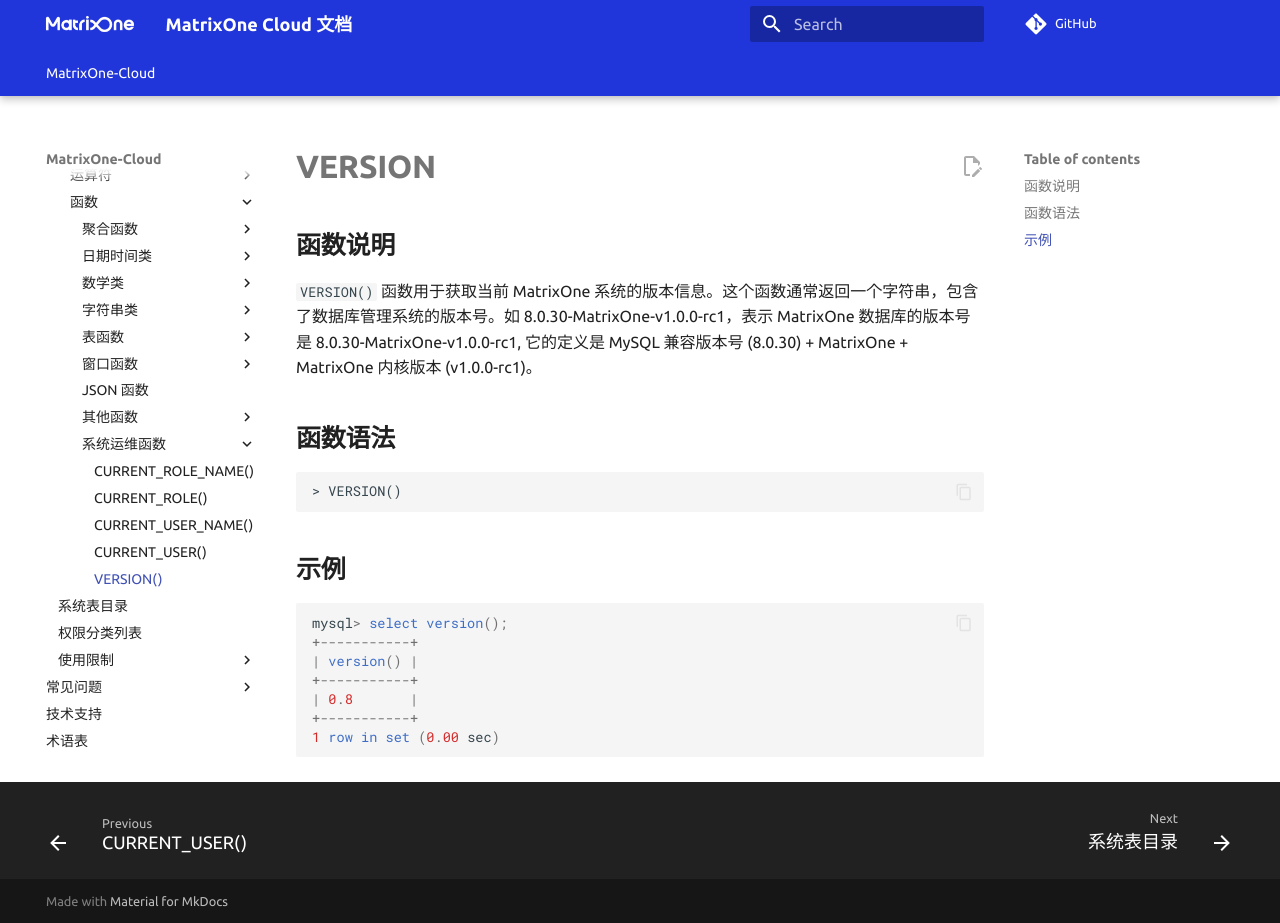
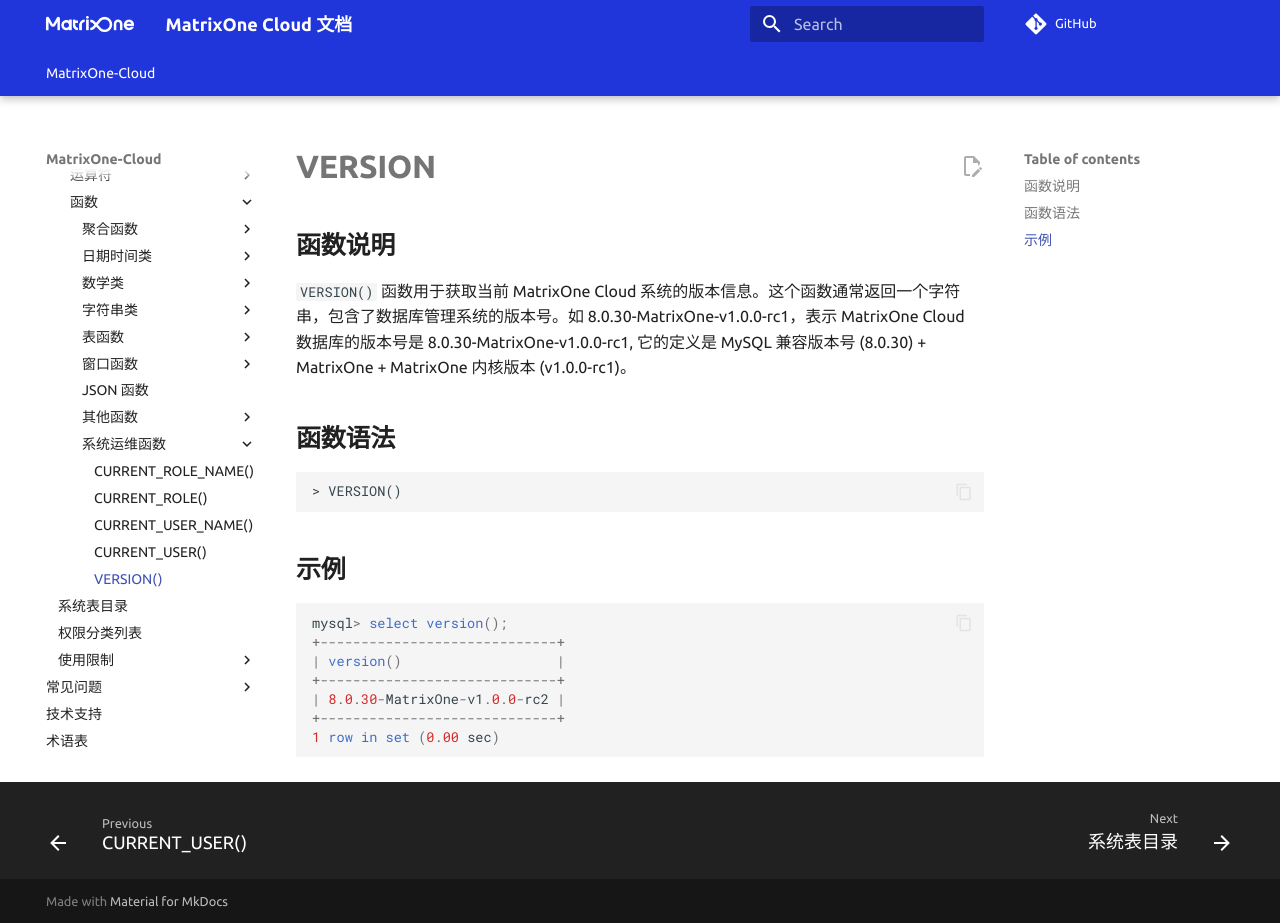
Before and after one commit to yangj1211/moc-docs, an MkDocs documentation site: the page built from docs/MatrixOne-Cloud/Reference/Functions-and-Operators/system-ops/version.md, in a window 1280 px wide and 923 px high. Built offline with MkDocs 1.6.1 and Material for MkDocs 9.7.7, drawn with Linux system fonts in a browser that asks for light colours; comment, search, counter and statistics services are not loaded; the version menu is left out.

Commit message:
Update version.md
Signed-off-by: xuanyiLee <89380523+xuanyiLee@users.noreply.github.com>

````diff
--- a/docs/MatrixOne-Cloud/Reference/Functions-and-Operators/system-ops/version.md
+++ b/docs/MatrixOne-Cloud/Reference/Functions-and-Operators/system-ops/version.md
@@ -2,7 +2,7 @@
 
 ## **函数说明**
 
-`VERSION()` 函数用于获取当前 MatrixOne 系统的版本信息。这个函数通常返回一个字符串，包含了数据库管理系统的版本号。如 8.0.30-MatrixOne-v1.0.0-rc1，表示 MatrixOne 数据库的版本号是 8.0.30-MatrixOne-v1.0.0-rc1, 它的定义是 MySQL 兼容版本号 (8.0.30) + MatrixOne + MatrixOne 内核版本 (v1.0.0-rc1)。
+`VERSION()` 函数用于获取当前 MatrixOne Cloud 系统的版本信息。这个函数通常返回一个字符串，包含了数据库管理系统的版本号。如 8.0.30-MatrixOne-v1.0.0-rc1，表示 MatrixOne Cloud 数据库的版本号是 8.0.30-MatrixOne-v1.0.0-rc1, 它的定义是 MySQL 兼容版本号 (8.0.30) + MatrixOne + MatrixOne 内核版本 (v1.0.0-rc1)。
 
 ## **函数语法**
 
@@ -14,10 +14,10 @@
 
 ```sql
 mysql> select version();
-+-----------+
-| version() |
-+-----------+
-| 0.8       |
-+-----------+
++-----------------------------+
+| version()                   |
++-----------------------------+
+| 8.0.30-MatrixOne-v1.0.0-rc2 |
++-----------------------------+
 1 row in set (0.00 sec)
 ```
````
